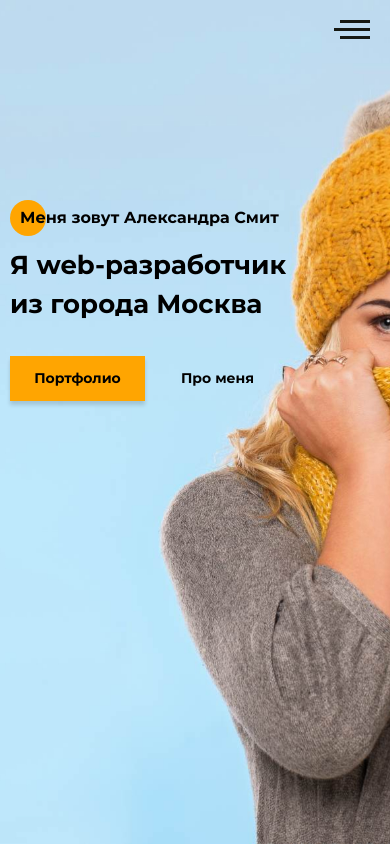
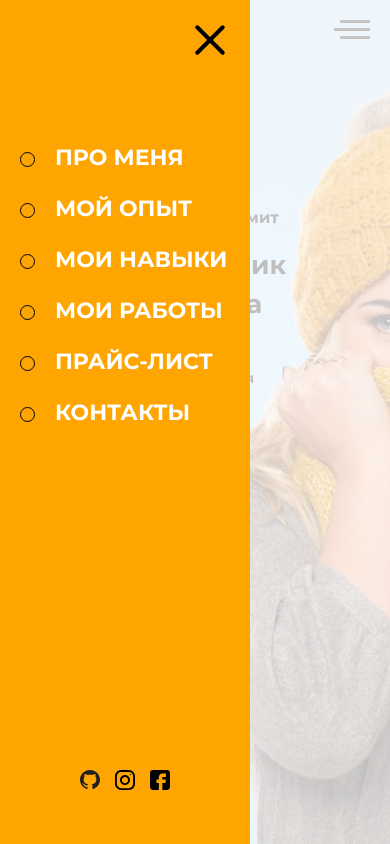
Before and after one commit to alvikalvik/portfolio_initial, a website with bundled scripts: page src/index.html in a window 390 px wide. Both pictures are taken after a click on the element 352 px from the left and 29 px from the top of the page. Built offline with nearby package versions, Linux system fonts and the light colour scheme; files whose address does not match are found by name.

Commit message:
menu script done

```diff
--- a/src/js/main.js
+++ b/src/js/main.js
@@ -1,10 +1,10 @@
 // import modules
-import testModule from './testmodule';
+import runMenu from './menu';
 
 
 // run modules
 
 window.addEventListener('DOMContentLoaded', () => {
     // console.log('DOM fully loaded and parsed');
-    testModule();
+    runMenu();
 });
--- /dev/null
+++ b/src/js/menu.js
@@ -0,0 +1,26 @@
+export default function runMenu() {
+    const menuElem = document.querySelector('.menu');
+    const menuOverlay = document.querySelector('.menu-overlay');
+    const menuLinks = menuElem.querySelectorAll('.menu__link, .social-list__link');
+    const menuClose = menuElem.querySelector('.menu__close');
+    const hamburger = document.querySelector('.hamburger');
+    const socials = document.querySelector('.socials');
+
+    function closeMenu() {
+        menuElem.classList.remove('menu--active');
+        menuOverlay.classList.remove('menu-overlay--active');
+        socials.classList.remove('socials--hidden');
+    }
+
+    hamburger.addEventListener('click', () => {
+        menuElem.classList.add('menu--active');
+        menuOverlay.classList.add('menu-overlay--active');
+        socials.classList.add('socials--hidden');
+
+        menuClose.addEventListener('click', closeMenu);
+        menuLinks.forEach((link) => {
+            link.addEventListener('click', closeMenu);
+        });
+
+    });
+}
--- a/src/styles/common/_socials.scss
+++ b/src/styles/common/_socials.scss
@@ -1,8 +1,6 @@
 .socials {
     display: none;
-    &--hidden {
-        display: none;
-    }
+    transition: visibility .3s, opacity .3s;
     @media (min-width: 1390px) {
         position: fixed;
         left: 50px;
@@ -14,6 +12,10 @@
         min-width: 340px;
         transform-origin: 0 0;
         transform: rotate(-90deg);
+    }
+    &--hidden {
+        visibility: hidden;
+        opacity: 0;
     }
 }
 
```
Also changed, not shown: build/css/style.css, build/css/style.min.css, build/js/main.min.js.
